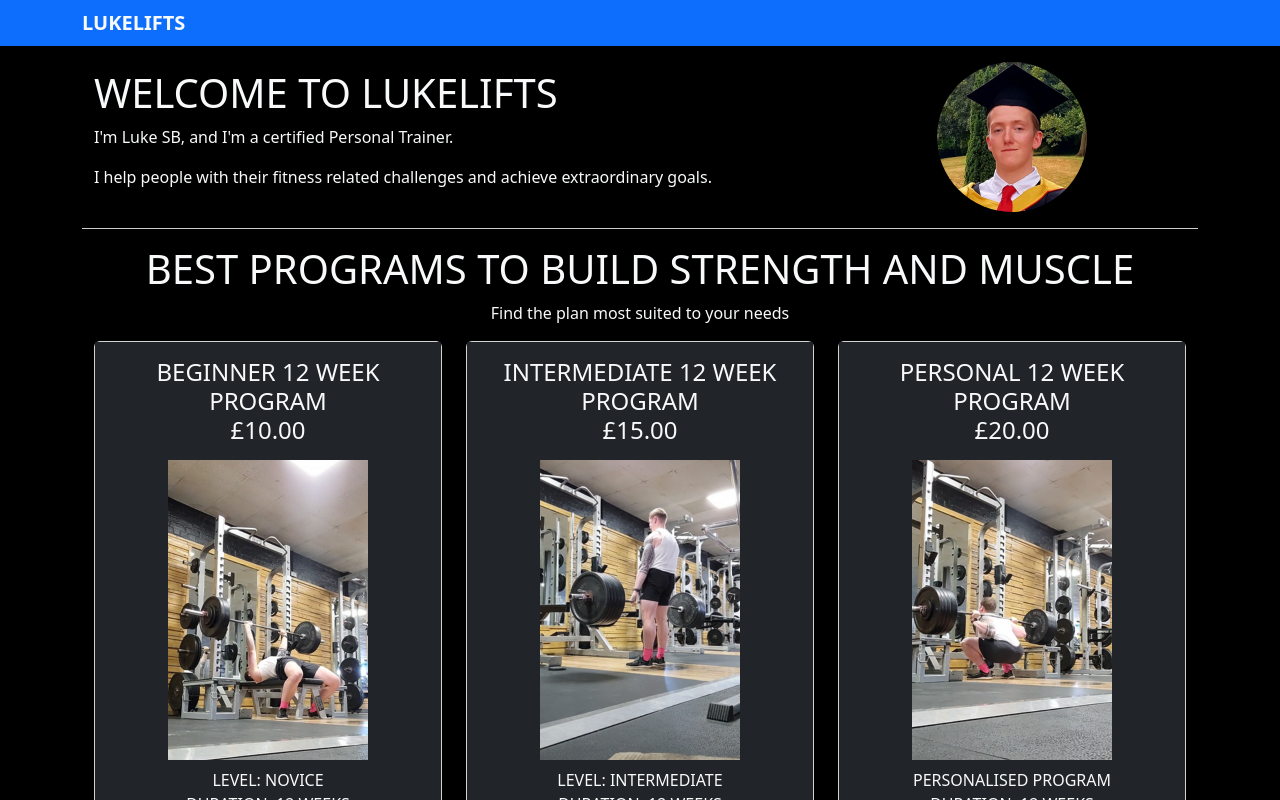
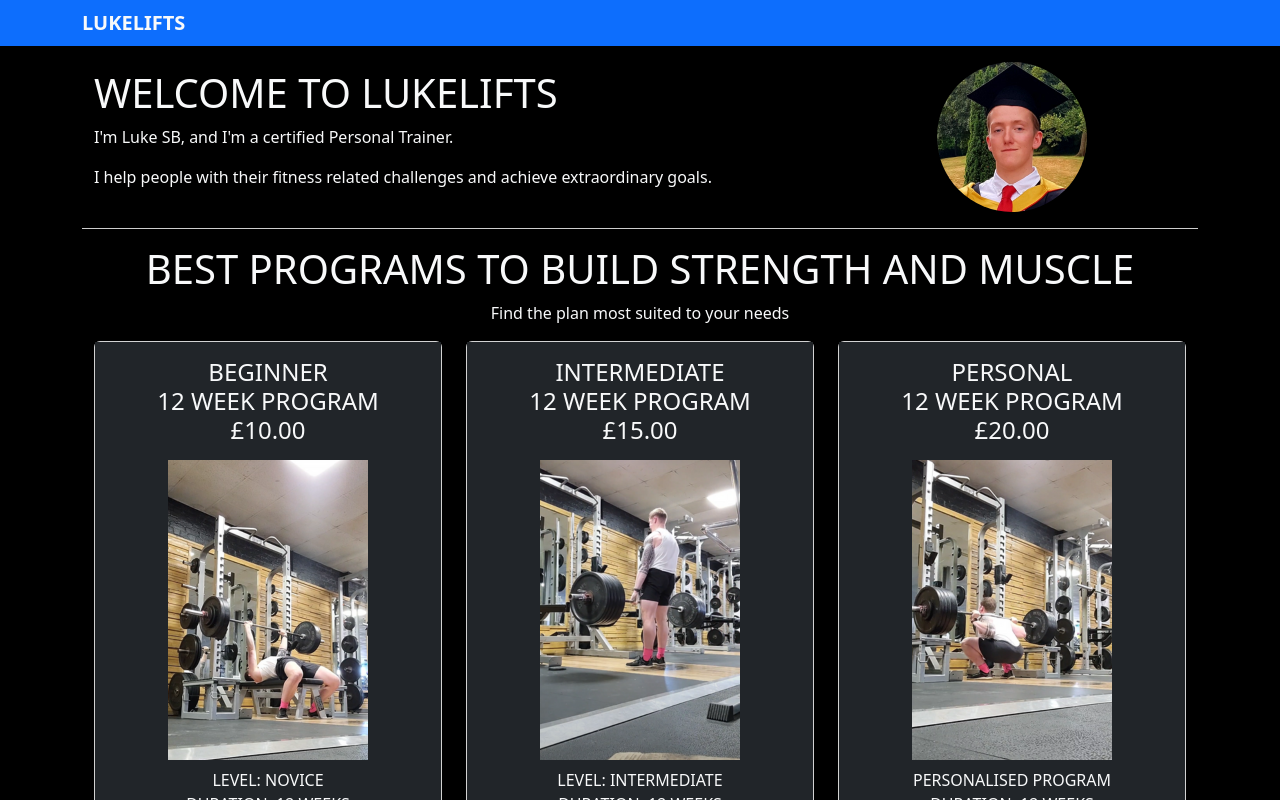
Before and after one commit to LukeASB/LukeLiftsV2, a Next.js app in the folder lukelifts/: page / in a window 1280 px wide. Shown: the top 800 px of the page. Built offline with nearby package versions, Linux system fonts and the light colour scheme.

Commit message:
main - UI complete

```diff
--- a/lukelifts/components/card/card.tsx
+++ b/lukelifts/components/card/card.tsx
@@ -12,8 +12,8 @@ const Card: React.FC<ICard> = (card: ICard) => {
                 <div className="card-body bg-dark text-light border-light">
                     <ul className="list-unstyled">
                         <li className="price h4">
-                            <span>{card.name} </span>
-                            {card.level}
+                            <span>{card.name} </span><br></br>
+                            {card.duration}
                             <br></br>
                             {card.price}
                             <div className="trainingAndMealPlan mt-3">
@@ -32,15 +32,15 @@ const Card: React.FC<ICard> = (card: ICard) => {
                                 data-popup-id="680"
                                 data-do-default="0"
                                 data-bs-toggle="modal"
-                                data-bs-target="#exampleModal"
+                                data-bs-target={`#${card.readMoreModal.id}`}
                             >
                                 Read More
                             </button>
 
                             <Modal
-                                id="exampleModal"
-                                title="Modal Title"
-                                body="This is the body of the modal."
+                                id={card.readMoreModal.id}
+                                title={card.readMoreModal.title}
+                                body={card.readMoreModal.body}
                             />
 
                         </li>
--- a/lukelifts/components/card/cardView.tsx
+++ b/lukelifts/components/card/cardView.tsx
@@ -1,31 +1,62 @@
+import { ModalBody } from "react-bootstrap";
 import Card from "./card";
+import IProgram from "../../shared/interfaces/IProgram";
 
-const beginnerProgram = {
-    name: "BEGINNER 12 WEEK PROGRAM",
+const beginnerProgram: IProgram = {
+    name: "BEGINNER",
+    duration: "12 WEEK PROGRAM",
     price: "£10.00",
     featureList: [
         "LEVEL: NOVICE",
         "DURATION: 12 WEEKS",
         "REQUIRES: BAR / WEIGHTS",
     ],
+    modalBodyText: (<div>
+        <p>New lifter that wants a program to guide them in your pursuit to get bigger and stronger?</p>
+        <p>Then this program is targeted at you.</p>
+        <p>Start getting stronger and building muscle today with this workout. Pick up the program today, learn how the program works, which exercises to do, how many sets and reps, how long to rest between sets, how to progress, what to do after, and more...</p>
+    </div>)
 }
-const intermediateProgram = {
-    name: "INTERMEDIATE 12 WEEK PROGRAM",
+const intermediateProgram: IProgram = {
+    name: "INTERMEDIATE",
+    duration: "12 WEEK PROGRAM",
     price: "£15.00",
     featureList: [
         "LEVEL: INTERMEDIATE",
         "DURATION: 12 WEEKS",
         "REQUIRES: BAR / WEIGHTS",
-    ]
+    ],
+    modalBodyText: (<div>
+        <p>Struggling to make any more easy beginner gains?</p>
+        <p><strong>Pre-requisites:</strong></p>
+        <ul>
+            <li>You know how to Squat, Deadlift, Bench Press with proper form suited for your body.</li>
+            <li>You&apos;ve hit a plateau. You&apos;ve been stuck at the same weight on several exercises for weeks.</li>
+            <li>You want to keep building strength, power and muscle by training 3x/week.</li>
+            <li>You&apos;re no longer having fun.</li>
+        </ul>
+        <p>Then this program is targeted at you.</p>
+        <p>LukeLifts Intermediate program helps you break through plateaus that you&apos;ve reached on LukeLifts Beginner program or any other beginner programs. It helps you lift more weight and increase your strength. It does this by using three simple workouts every week.</p>
+        <p>Pick up the program now, learn what you need to do to progress, break your plateaus and progress again. The program will tell you what weights to use, what exercises to do, how many sets and reps, how long to rest between sets, and more.</p>
+    </div>)
 }
-const personalProgram = {
-    name: "PERSONAL 12 WEEK PROGRAM",
+const personalProgram: IProgram = {
+    name: "PERSONAL",
+    duration: "12 WEEK PROGRAM",
     price: "£20.00",
     featureList: [
         "PERSONALISED PROGRAM",
         "DURATION: 12 WEEKS",
         "REQUIRES: BAR / WEIGHTS",
-    ]
+    ],
+    modalBodyText: (<div>
+        <p>Need a personalised program to help you progress?</p>
+        <p>Feel free to reach out to get my help and I&apos;ll make you a program suited to your individual needs.</p>
+        <p>The program will tell you how to progress, how programs work, which exercises to do, how many sets and reps, how long to rest between sets, what to do after, and more...</p>
+        <p>After purchasing a program, you will receive an email with the program attached for you to follow.</p>
+        <p>For the personalised program, you will receive a Client Details Form via e-mail within 24 hours (please check your junk folder if you don&apos;t see this in your inbox).</p>
+        <p>Complete the form to the best of your knowledge to enable me to personalise your plan as accurately as possible and then send it back to me. You will then receive your plan within 5-7 calendar days.</p>
+    </div>)
 }
 
 const CardView: React.FC = () => {
@@ -33,30 +64,30 @@ const CardView: React.FC = () => {
         <>
             <Card
                 name={beginnerProgram.name}
-                level=""
+                duration={beginnerProgram.duration}
                 price={beginnerProgram.price}
                 featureList={beginnerProgram.featureList}
-                readMoreModal={{ id: "beginnerProgram", title: beginnerProgram.name, body: "Random Textttt" }}
+                readMoreModal={{ id: "beginnerProgram", title: beginnerProgram.name, body: beginnerProgram.modalBodyText }}
                 image="benchpress"
                 payPalId="HPQXXNL6E4XGL"
                 available={true}
             />
             <Card
                 name={intermediateProgram.name}
-                level=""
+                duration={intermediateProgram.duration}
                 price={intermediateProgram.price}
                 featureList={intermediateProgram.featureList}
-                readMoreModal={{ id: "intermediateProgram", title: intermediateProgram.name, body: "Random Textttt" }}
+                readMoreModal={{ id: "intermediateProgram", title: intermediateProgram.name, body: intermediateProgram.modalBodyText }}
                 image="deadlift"
                 payPalId="WWWHS4QVZ5U4C"
                 available={true}
             />
             <Card
                 name={personalProgram.name}
-                level=""
+                duration={personalProgram.duration}
                 price={personalProgram.price}
                 featureList={personalProgram.featureList}
-                readMoreModal={{ id: "personalProgram", title: personalProgram.name, body: "Random Textttt" }}
+                readMoreModal={{ id: "personalProgram", title: personalProgram.name, body: personalProgram.modalBodyText }}
                 image="squat"
                 payPalId="77QKFZUT48UBN"
                 available={true}
--- a/lukelifts/components/modal.tsx
+++ b/lukelifts/components/modal.tsx
@@ -10,7 +10,7 @@ const Modal: React.FC<IModal> = (modal: IModal) => {
                         <button type="button" className="btn-close" data-bs-dismiss="modal" aria-label="Close"></button>
 
                     </div>
-                    <div className="modal-body text-black">
+                    <div className="modal-body text-black text-start">
                         {modal.body}
                     </div>
                 </div>
--- a/lukelifts/pages/_document.tsx
+++ b/lukelifts/pages/_document.tsx
@@ -10,7 +10,7 @@ export default function Document() {
             <meta name="googlebot" content="index,follow,max-snippet:-1,max-image-preview:large,max-video-preview:-1" />
             <meta name="bingbot" content="index,follow,max-snippet:-1,max-image-preview:large,max-video-preview:-1" />
             <link rel="canonical" href="https://www.lukelifts.com/" />
-            <meta name="viewport" content="width=device-width, initial-scale=1.0" />
+            {/* <meta name="viewport" content="width=device-width, initial-scale=1.0" /> */}
             <meta http-equiv="content-script-type" content="text/javascript" />
             <meta http-equiv="content-style-type" content="text/css" />
             <meta http-equiv="content-language" content="en-GB" />
--- a/lukelifts/shared/interfaces/ICard.tsx
+++ b/lukelifts/shared/interfaces/ICard.tsx
@@ -2,7 +2,7 @@ import IModal from "./IModal";
 
 interface ICard {
     name: string;
-    level: string;
+    duration: string;
     price: string;
     featureList: string[];
     readMoreModal: IModal;
--- a/lukelifts/shared/interfaces/IModal.tsx
+++ b/lukelifts/shared/interfaces/IModal.tsx
@@ -1,7 +1,7 @@
 interface IModal {
     id: string,
     title: string,
-    body: string
+    body: JSX.Element
 }
 
 export default IModal;
```
Also changed, not shown: 3 other files (tests, documents, lock files or other folders).
